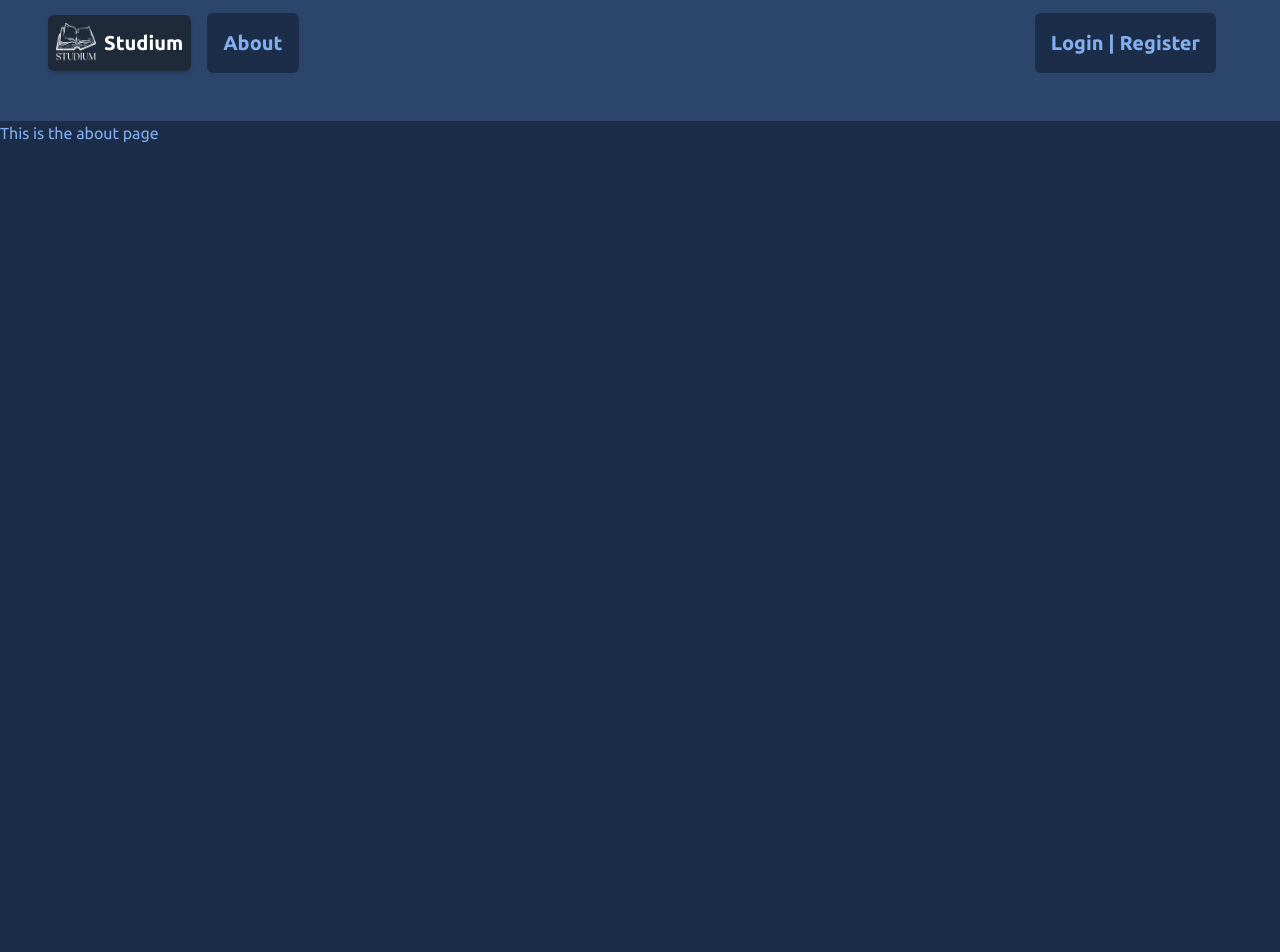
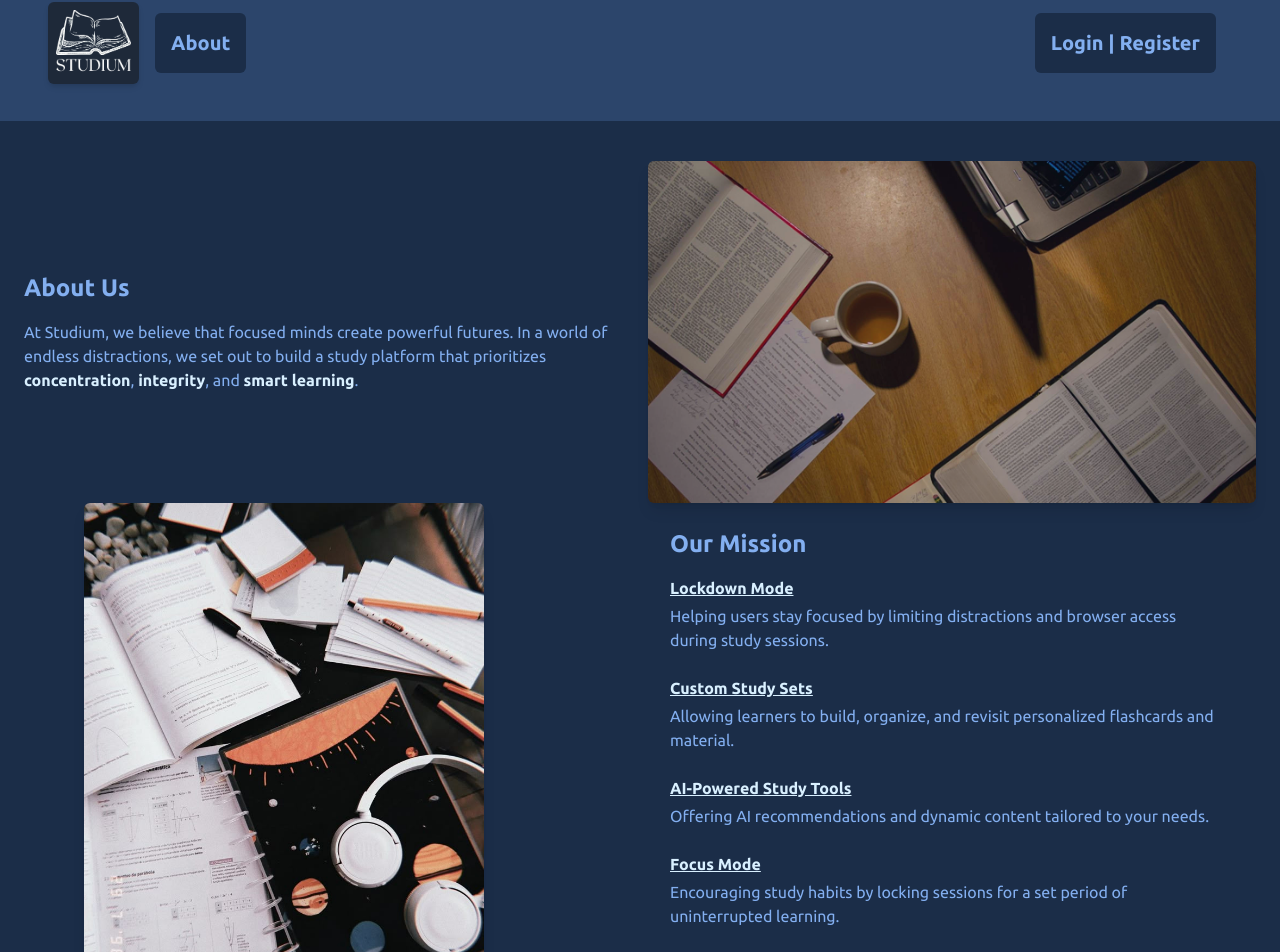
Before and after one commit to tylernlyons/Studium, a Next.js app in the folder termproject4300/: page /about in a window 1280 px wide. Shown: the part 35-987 px from the top of the page. Before the commit the page ends 800 px from the top, so only its background shows below. Built offline with nearby package versions, Linux system fonts and the light colour scheme.

Commit message:
Enhance About Page with New Layout and Styling + Changed how logo in Nav looked

```diff
--- /dev/null
+++ b/termproject4300/src/app/about/page.css
@@ -0,0 +1,12 @@
+.highlight {
+    font-weight: bold;
+    color: #D9F0FF;
+}
+
+.feature-heading {
+    font-weight: bold;
+    font-size: 1rem;
+    color:#D9F0FF;
+    text-decoration: underline;
+    margin-bottom: 0.25rem;
+}
--- a/termproject4300/src/app/about/page.tsx
+++ b/termproject4300/src/app/about/page.tsx
@@ -1,10 +1,72 @@
 //about page
+import React from 'react';
+import Image from 'next/image';
+import './page.css';
 
 export default function about() {
 
     return (
-        <div>
-            <h1>This is the about page</h1>
+        <div className="about px-6 py-10">
+            <div className="flex flex-col lg:flex-row items-center justify-between gap-4 lg:gap-4 mb-4 lg:mb-0">
+                <div className="flex-1">
+                    <h2 className="about-title text-2xl font-bold mb-4">About Us</h2>
+                    <p className="about-description">
+                        At Studium, we believe that focused minds create powerful futures. In a world of endless distractions, we set out to build a study platform that prioritizes <span className="highlight">concentration</span>, <span className="highlight">integrity</span>, and <span className="highlight">smart learning</span>.
+                    </p>
+                </div>
+
+                <div className="flex-1">
+                    <Image
+                    className="rounded-md shadow-lg"
+                    src="/images/about-img1.png"
+                    alt="About Image 1"
+                    width={1000}
+                    height={500}
+                    />
+                </div>
+            </div>
+
+            <div className="flex flex-col lg:flex-row items-center justify-between gap-10 mb-16 lg:ml-15 lg:mr-10">
+                <div className="flex-1">
+                    <Image
+                    className="rounded-md shadow-lg"
+                    src="/images/about-img2.jpg"
+                    alt="About Image 2"
+                    width={400}
+                    height={200}
+                    />
+                </div>
+
+                <div className="flex-1 text-center lg:text-left mt-4">
+                    <h2 className="about-title text-2xl font-bold mb-4">Our Mission</h2>
+                    <ul className="space-y-6 text-base about-description">
+                        <li>
+                            <p className="feature-heading">Lockdown Mode</p>
+                            <p>Helping users stay focused by limiting distractions and browser access during study sessions.</p>
+                        </li>
+
+                        <li>
+                            <p className="feature-heading">Custom Study Sets</p>
+                            <p>Allowing learners to build, organize, and revisit personalized flashcards and material.</p>
+                        </li>
+
+                        <li>
+                            <p className="feature-heading">AI-Powered Study Tools</p>
+                            <p>Offering AI recommendations and dynamic content tailored to your needs.</p>
+                        </li>
+
+                        <li>
+                            <p className="feature-heading">Focus Mode</p>
+                            <p>Encouraging study habits by locking sessions for a set period of uninterrupted learning.</p>
+                        </li>
+
+                        <li>
+                            <p className="feature-heading">Progress Tracking</p>
+                            <p>Keeping a history of study sessions so users can see their growth and patterns.</p>
+                        </li>
+                    </ul>
+                </div>
+            </div>
         </div>
-    )
+    );
 }
--- a/termproject4300/src/components/Navbar.tsx
+++ b/termproject4300/src/components/Navbar.tsx
@@ -19,8 +19,13 @@ const Navbar = () => {
 
             <Link href="/" className="flex items-center gap-2 hover:opacity-90">
               <div className="flex items-center bg-gray-800 p-2 rounded-md shadow-md">
-                <img className="size-10" src="../images/logobg_studium.png" alt="Studium logo" />
-                <span className='text-white text-xl font-bold ml-2'>Studium</span>
+                <Image
+                  className="logo"
+                  src="/images/logobg_studium.png"
+                  alt="Studium logo"
+                  width={75}
+                  height={75}
+                />
               </div>
               </Link>
 
```
Also changed, not shown: termproject4300/public/images/about-img1.png (added), termproject4300/public/images/about-img2.jpg (added).
